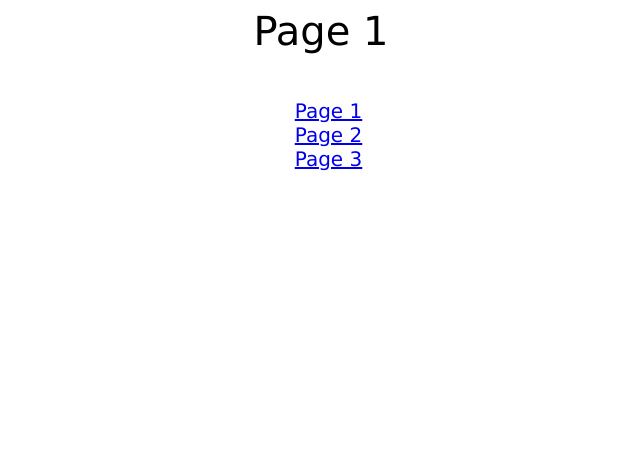
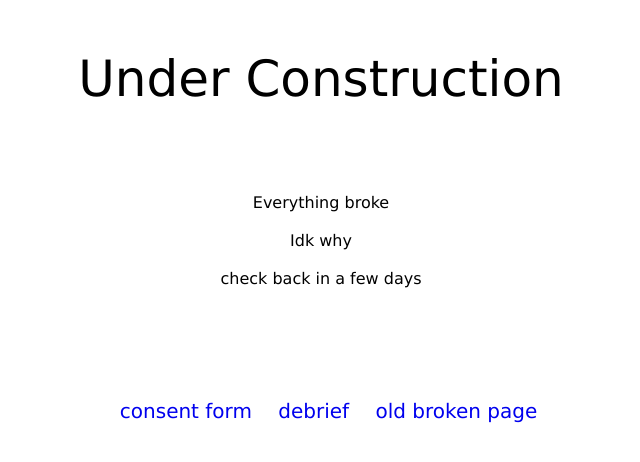
Before and after one commit to ClasherP/olliet, a plain HTML site: page index.html in a window 1280 px wide. Shown: the whole page, without its empty margins (319-959 px from the left). Drawn offline with Linux system fonts and the light colour scheme.

Commit message:
Update index.html

```diff
--- a/index.html
+++ b/index.html
@@ -8,32 +8,61 @@
     <meta charset="UTF-8">
     <meta http-equiv="X-UA-Compatible" content="IE=edge">
     <meta name="viewport" content="width=device-width, initial-scale=1.0">
-    <title>Document</title>
+    <title>._.</title>
     <style>
-        header{
-            font-size: 40px;
-            }
-        *{
-            font-family:'Lucida Sans', 'Lucida Sans Regular', 'Lucida Grande', 'Lucida Sans Unicode', Geneva, Verdana, sans-serif;
+        header {
+            font-size: 50px;
+            padding-top: 50px;
+
+        }
+
+        body {
+            font-family: 'Lucida Sans', 'Lucida Sans Regular', 'Lucida Grande', 'Lucida Sans Unicode', Geneva, Verdana, sans-serif;
             text-align: center;
+            margin: 0;
+            padding: 0;
         }
         ul{
             list-style-type: none;
             padding-right:25px ;
             font-size: 20px;
             padding-top:25px ;
-        }
+
+            }
+
+            li{
+                display: inline-block;
+                margin: 0 10px;
+                text-align: center;
+            }
+
+            a {
+                text-decoration: none;
+            }
+            #ugh {
+                padding-top: 50px;
+                padding-bottom: 50px;
+                padding-left: 50px;
+                padding-right: 50px;
+            }
+
 
     </style>
 </head>
 <header>
-    Page 1
+
+    Under Construction
 </header>
 <body>
+    <div id="ugh">
+        <p>
+            <br>Everything broke<br><br>Idk why<br><Br> check back in a few days
+    </p>
+    </div>
     <ul>
-        <li><a href="./index.html">Page 1</a></li>
-        <li><a href="./page2.html">Page 2</a></li>
-        <li><a href="./page3.html">Page 3</a></li>
+        <li><a href="https://ollietucker.com/consent">consent form</a></li>
+        <li><a href="https://ollietucker.com/debrief">debrief</a></li>
+        <li><a href="./index.html">old broken page</a></li>
 
     </ul>
 
```
